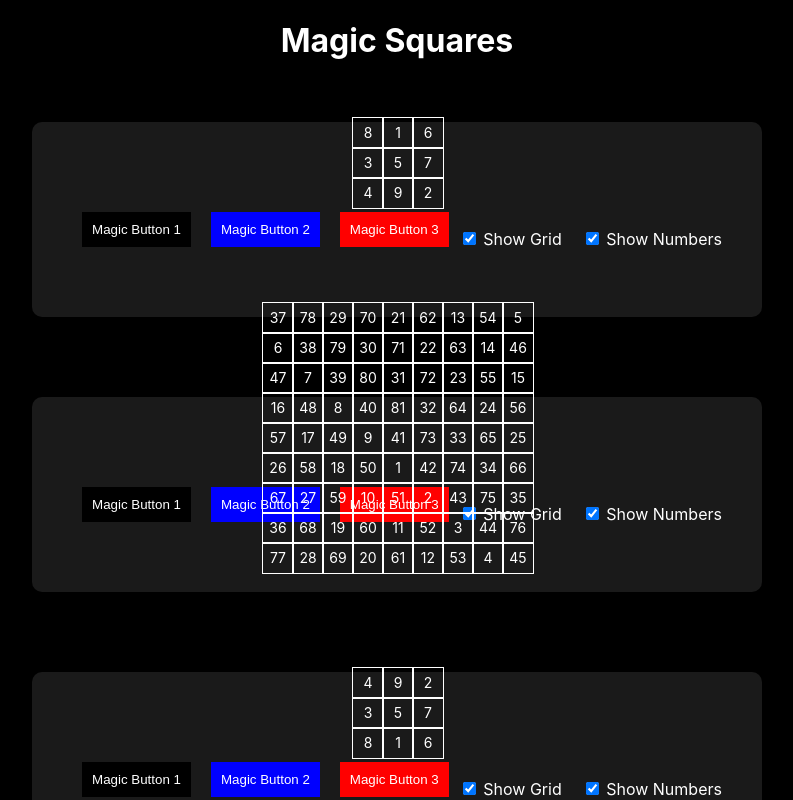
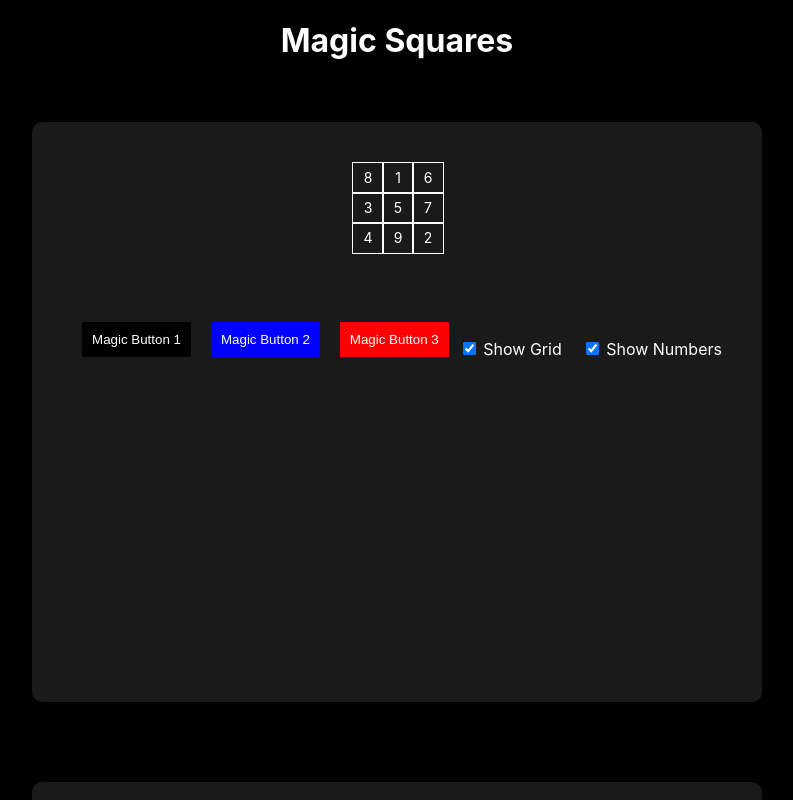
Before and after one commit to mechaloctopus/magic-squares, a React (Create React App) app: page / in a window 1280 px wide. Shown: the top 800 px of the page, without its empty margins (243-1036 px from the left). Built offline with nearby package versions, Linux system fonts and the light colour scheme.

Commit message:
Update App.css

```diff
--- a/src/App.css
+++ b/src/App.css
@@ -20,6 +20,7 @@
     border-radius: 10px;
     box-shadow: 0 0 10px rgba(0, 0, 0, 0.5);
     width: fit-content; /* Ensure container width is based on content */
+    min-height: 500px; /* Set a minimum height to ensure ample space */
 }
 
 .grid-canvas-container {
@@ -27,14 +28,14 @@
     display: flex;
     justify-content: center;
     align-items: center;
-    margin-bottom: 20px; /* Add space between grid and buttons */
+    margin-bottom: 40px; /* Add space between grid and buttons */
     width: fit-content; /* Ensure the container adjusts based on grid size */
 }
 
 .magic-square-grid {
     display: grid;
     gap: 0;
-    position: absolute;
+    position: relative;
     z-index: 1;
 }
 
@@ -62,6 +63,7 @@
 .button-group {
     display: flex;
     justify-content: center;
+    flex-wrap: wrap; /* Allow buttons to wrap if they don't fit in a single line */
     margin-top: 20px; /* Increased margin to ensure space between buttons and grid */
     margin-bottom: 20px; /* Add space between buttons and next square */
 }
```
